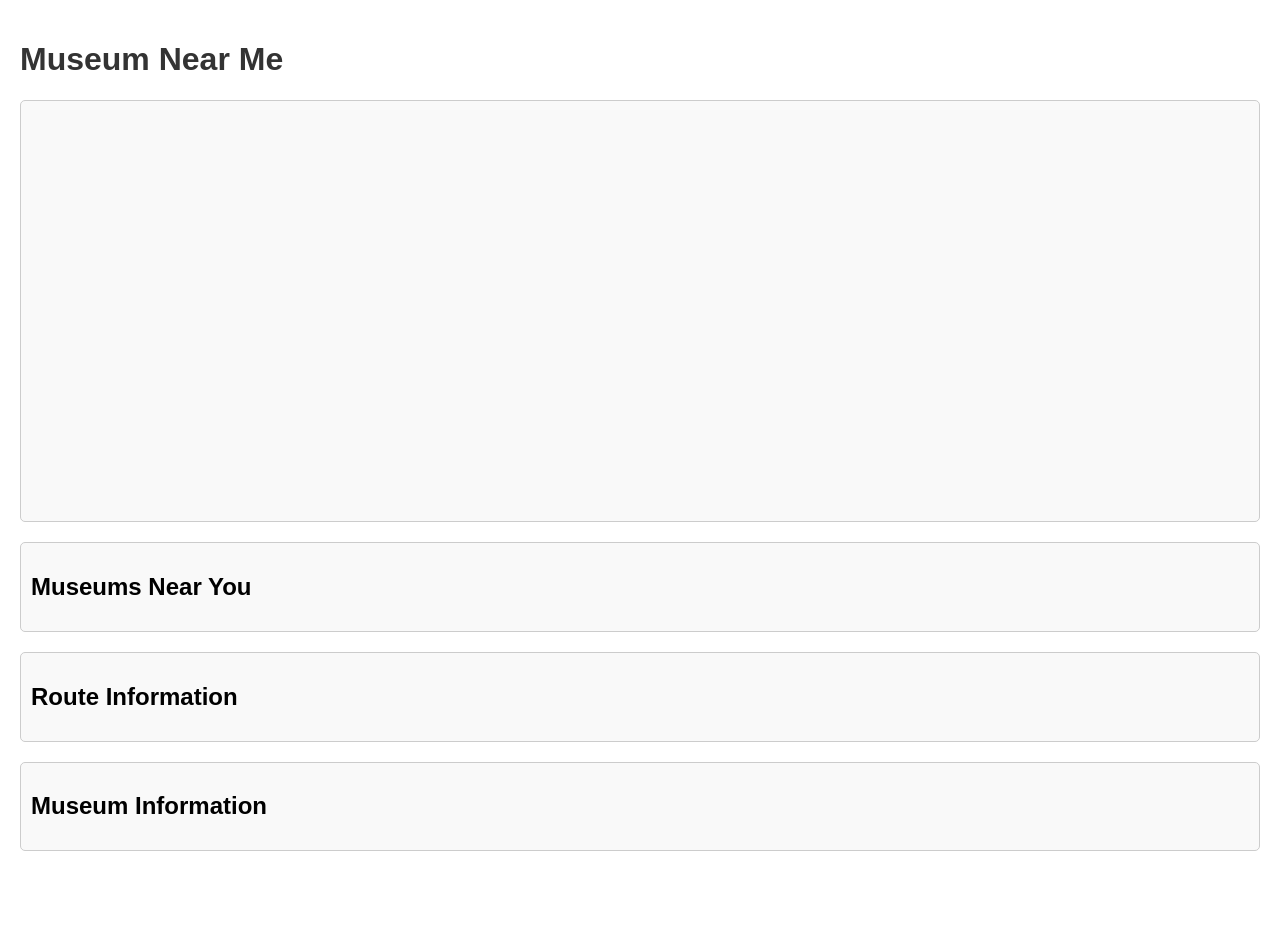
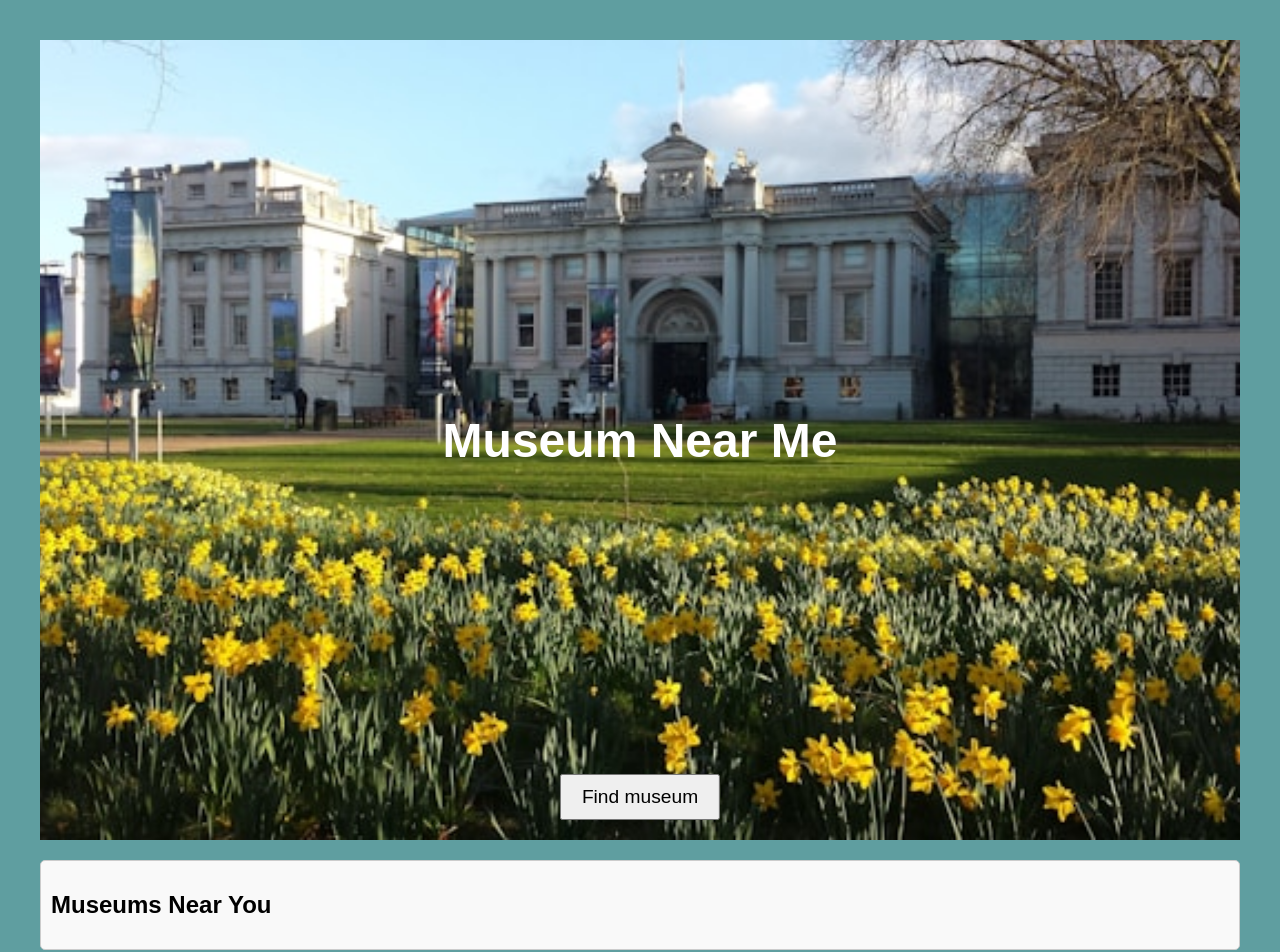
Before and after one commit to fac30/Emil-Isaac, a website: page public/index.html in a window 1280 px wide. Shown: the top 952 px of the page. Before the commit the page ends 871 px from the top, so only its background shows below. Drawn offline with Linux system fonts and the light colour scheme.

Commit message:
updated styling and structure of the project

```diff
--- a/package.json
+++ b/package.json
@@ -11,6 +11,7 @@
   "author": "Emil and Isaac",
   "license": "ISC",
   "dependencies": {
+    "dotenv": "^16.4.5",
     "express": "^4.18.3"
   }
 }
--- a/public/index.html
+++ b/public/index.html
@@ -7,7 +7,30 @@
     <link rel="stylesheet" href="styles.css" />
   </head>
   <body>
+    <!-- <section class="hero-section">
+      <img class="background-image" src="./images/NationalMaritimeM.jpg" alt="National Maritime museum">
+      <div class="museum-div">
         <h1>Museum Near Me</h1>
+      </div>
+      <div class="buttonFind">
+        <button>Find museum</button>
+      </div>
+    </section> -->
+    <section class="hero-section">
+      <img class="background-image" src="./images/NationalMaritimeM.jpg" alt="National Maritime museum">
+      <div class="heading-content">
+        <div class="museum-div">
+          <h1>Museum Near Me</h1>
+        </div>
+      </div>
+      <div class="buttonDiv">
+        <div class="buttonFind">
+          <button id="buttonFind">Find museum</button>
+        </div>
+      </div>
+    </section>
+
+  </div>
   <div id="map-container" class="container">
   <!-- Placeholder for Google Maps API content -->
   </div>
@@ -25,6 +48,8 @@
     <!-- Placeholder for additional information about the selected museum -->
   </div>
   </div>
-    <script src="script.js"></script>
+
+
+    <script src="../utils/script.js"></script>
   </body>
 </html>
--- a/public/styles.css
+++ b/public/styles.css
@@ -1,8 +1,81 @@
-body {
+/* * {
+
+} */
+
+html {
+  font-family: Arial, sans-serif;
+  margin: 0;
+  padding: 20px;
+  background-color: cadetblue;
+}
+
+body{
   font-family: Arial, sans-serif;
   margin: 0;
   padding: 20px;
 }
+
+.hero-section {
+  position: relative;
+  height: 100vh; /* Set the height to cover the viewport */
+  overflow: hidden; /* Hide any overflow content */
+}
+
+.background-image {
+  position: absolute;
+  top: 0;
+  left: 0;
+  width: 100%;
+  height: 100%;
+  object-fit: cover; /* Ensure the image covers the entire area */
+}
+
+.heading-content {
+  position: absolute;
+  top: 50%;
+  left: 50%;
+  transform: translate(-50%, -50%);
+  text-align: center;
+  width: 100%; /* Ensure the content takes full width */
+}
+
+.museum-div h1 {
+  margin: 0;
+  color: white;
+  font-size: 3em;
+}
+
+.buttonDiv {
+  position: absolute;
+  bottom: 20px;
+  left: 50%;
+  transform: translateX(-50%);
+}
+
+.buttonFind button {
+  padding: 10px 20px;
+  font-size: 1.2em;
+}
+
+
+#map-container{
+  display: none;
+}
+
+
+
+
+/*
+.hero-section{
+  height: 100%;
+  width: 100%;
+}
+
+.background-image {
+  height: 100%;
+  width: 100%;
+  text-align: center;
+} */
 
 h1 {
   color: #333;
--- /dev/null
+++ b/utils/findMuseum.js
@@ -0,0 +1,7 @@
+const Button = document.getElementById("buttonFind");
+Button.addEventListener("click", showMapContainerHandler);
+const MapContainer = document.getElementById("map-container");
+
+showMapConatinerHandler();
+
+export default function findingMuseum() {}
--- /dev/null
+++ b/utils/script.js
@@ -0,0 +1,3 @@
+import findingMuseum from "findMuseum.js";
+
+findingMuseum();
```
Also changed, not shown: index.js (+8 -6 lines), public/images/BritishMCover.jpg (added), public/images/NationalMaritimeM.jpg (added), 2 other files. Lines whose indentation alone changed are shown as unchanged.
